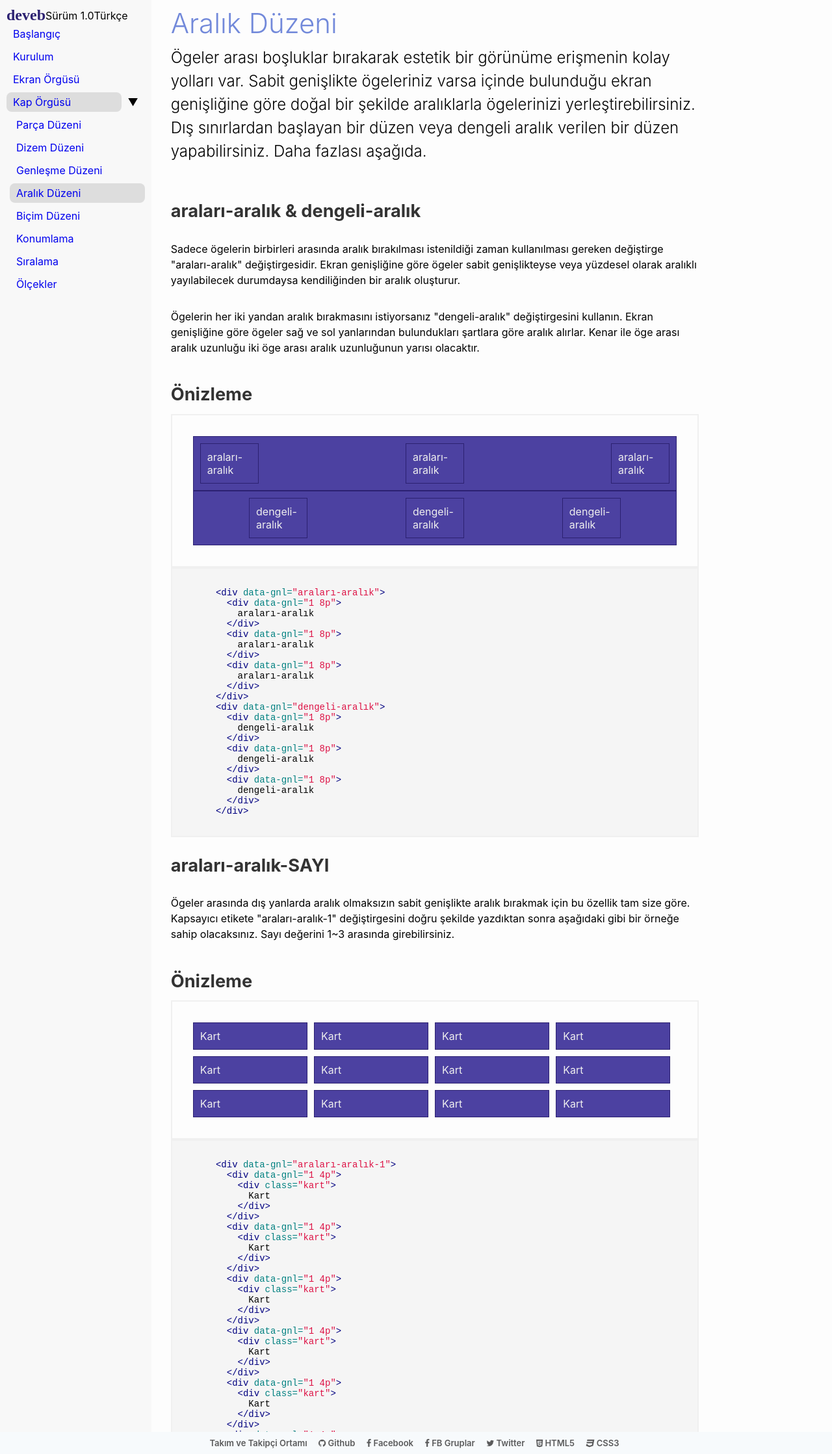
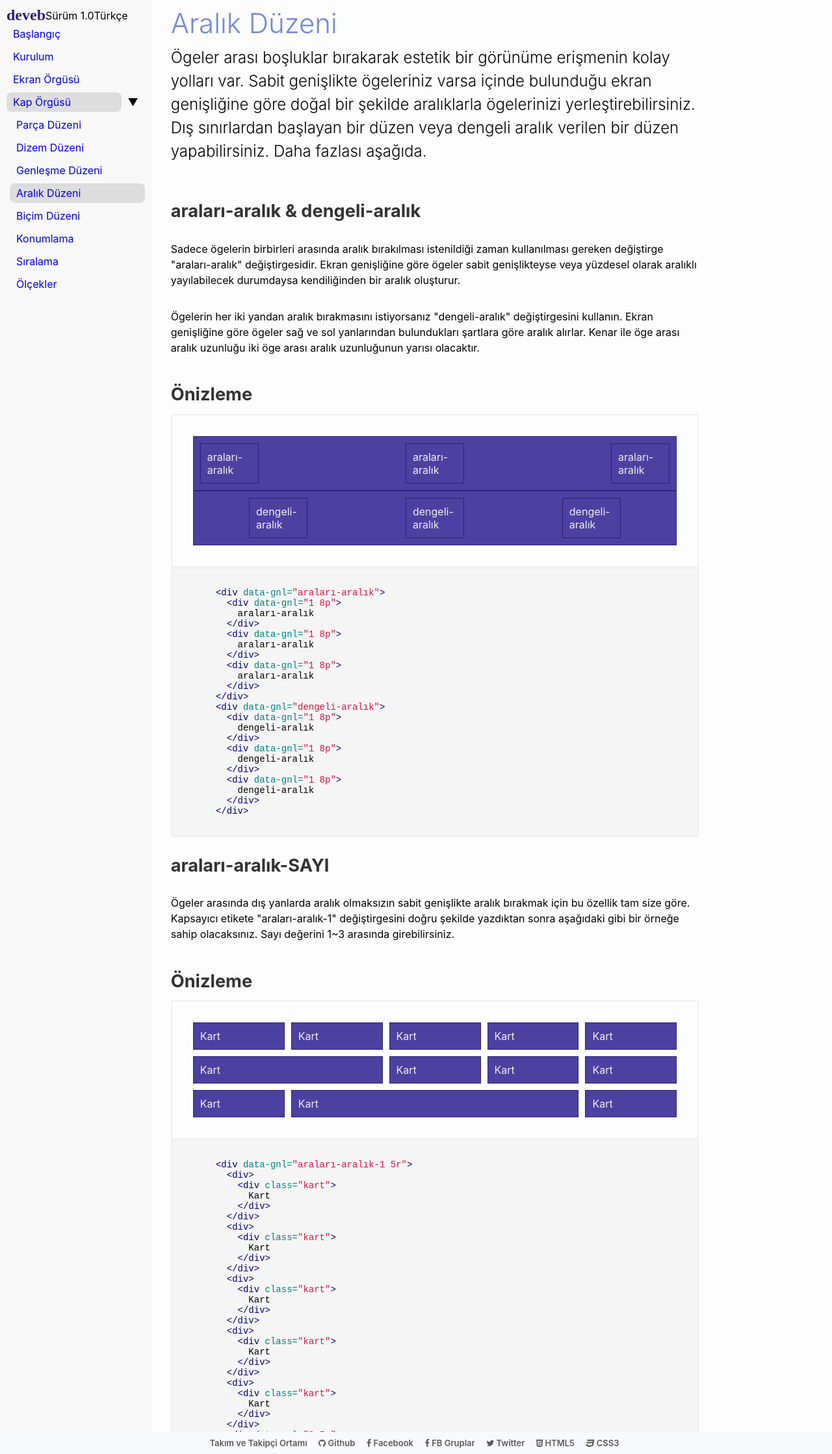
Before and after one commit to data-deveb/data-deveb.github.io, a Jekyll site: the page built from 1.0/tr/kap-orgusu/aralik-duzeni.html, in a window 1280 px wide. Shown: the whole page at 65% size. Built offline with Jekyll 4.4.1, drawn with Linux system fonts in a browser that asks for light colours; some web fonts are replaced.

Commit message:
deveb 1.0 aralık
Aralık özellikleri düzeltildi.

```diff
--- a/1.0/tr/kap-orgusu/aralik-duzeni.html
+++ b/1.0/tr/kap-orgusu/aralik-duzeni.html
@@ -3,15 +3,18 @@ layout: s1n0/varsayilan
 title: Aralık Düzeni
 ---
 	<p class="girlik">
-		Ögeler arası boşluklar bırakarak estetik bir görünüme erişmenin kolay yolları var. Sabit genişlikte ögeleriniz varsa içinde bulunduğu ekran genişliğine göre doğal bir şekilde aralıklarla ögelerinizi yerleştirebilirsiniz. Dış sınırlardan başlayan bir düzen veya dengeli aralık verilen bir düzen yapabilirsiniz. Daha fazlası aşağıda.
+	  Ögeler arası boşluklar bırakarak estetik bir görünüme erişmenin kolay yolları var. Sabit genişlikte ögeleriniz varsa içinde bulunduğu ekran genişliğine göre doğal bir şekilde aralıklarla ögelerinizi yerleştirebilirsiniz. Dış sınırlardan başlayan bir düzen
+	  veya dengeli aralık verilen bir düzen yapabilirsiniz. Daha fazlası aşağıda.
 	</p>
 
 	<h3>araları-aralık & dengeli-aralık</h3>
 	<p>
-		Sadece ögelerin birbirleri arasında aralık bırakılması istenildiği zaman kullanılması gereken değiştirge  "araları-aralık" değiştirgesidir. Ekran genişliğine göre ögeler sabit genişlikteyse veya yüzdesel olarak aralıklı yayılabilecek durumdaysa kendiliğinden bir aralık oluşturur.
+	  Sadece ögelerin birbirleri arasında aralık bırakılması istenildiği zaman kullanılması gereken değiştirge "araları-aralık" değiştirgesidir. Ekran genişliğine göre ögeler sabit genişlikteyse veya yüzdesel olarak aralıklı yayılabilecek durumdaysa kendiliğinden
+	  bir aralık oluşturur.
 	</p>
 	<p>
-		Ögelerin her iki yandan aralık bırakmasını istiyorsanız  "dengeli-aralık" değiştirgesini kullanın. Ekran genişliğine göre ögeler sağ ve sol yanlarından bulundukları şartlara göre aralık alırlar. Kenar ile öge arası aralık uzunluğu iki öge arası aralık uzunluğunun yarısı olacaktır.
+	  Ögelerin her iki yandan aralık bırakmasını istiyorsanız "dengeli-aralık" değiştirgesini kullanın. Ekran genişliğine göre ögeler sağ ve sol yanlarından bulundukları şartlara göre aralık alırlar. Kenar ile öge arası aralık uzunluğu iki öge arası aralık
+	  uzunluğunun yarısı olacaktır.
 	</p>
 	<div class="örnek">
 	  <h3>Önizleme</h3>
@@ -67,68 +70,69 @@ title: Aralık Düzeni
 
 	<h3>araları-aralık-SAYI</h3>
 	<p>
-		Ögeler arasında dış yanlarda aralık olmaksızın sabit genişlikte aralık bırakmak için bu özellik tam size göre. Kapsayıcı etikete "araları-aralık-1" değiştirgesini doğru şekilde yazdıktan sonra aşağıdaki gibi bir örneğe sahip olacaksınız. Sayı değerini 1~3 arasında girebilirsiniz.
+	  Ögeler arasında dış yanlarda aralık olmaksızın sabit genişlikte aralık bırakmak için bu özellik tam size göre. Kapsayıcı etikete "araları-aralık-1" değiştirgesini doğru şekilde yazdıktan sonra aşağıdaki gibi bir örneğe sahip olacaksınız. Sayı değerini
+	  1~3 arasında girebilirsiniz.
 	</p>
 	<div class="örnek">
 	  <h3>Önizleme</h3>
 	  <div class="önizleme-1">
-	  <div data-gnl="araları-aralık-1">
-	    <div data-gnl="1 4p">
+	    <div data-gnl="araları-aralık-1 5r">
+	      <div>
 	        <div class="kart">
 	          Kart
 	        </div>
 	      </div>
-	    <div data-gnl="1 4p">
+	      <div>
 	        <div class="kart">
 	          Kart
 	        </div>
 	      </div>
-	    <div data-gnl="1 4p">
+	      <div>
 	        <div class="kart">
 	          Kart
 	        </div>
 	      </div>
-	    <div data-gnl="1 4p">
+	      <div>
 	        <div class="kart">
 	          Kart
 	        </div>
 	      </div>
-	    <div data-gnl="1 4p">
+	      <div>
 	        <div class="kart">
 	          Kart
 	        </div>
 	      </div>
-	    <div data-gnl="1 4p">
+	      <div data-gnl="2 5p">
 	        <div class="kart">
 	          Kart
 	        </div>
 	      </div>
-	    <div data-gnl="1 4p">
+	      <div>
 	        <div class="kart">
 	          Kart
 	        </div>
 	      </div>
-	    <div data-gnl="1 4p">
+	      <div>
 	        <div class="kart">
 	          Kart
 	        </div>
 	      </div>
-	    <div data-gnl="1 4p">
+	      <div>
 	        <div class="kart">
 	          Kart
 	        </div>
 	      </div>
-	    <div data-gnl="1 4p">
+	      <div>
 	        <div class="kart">
 	          Kart
 	        </div>
 	      </div>
-	    <div data-gnl="1 4p">
+	      <div data-gnl="3 5p">
 	        <div class="kart">
 	          Kart
 	        </div>
 	      </div>
-	    <div data-gnl="1 4p">
+	      <div>
 	        <div class="kart">
 	          Kart
 	        </div>
@@ -137,63 +141,63 @@ title: Aralık Düzeni
 	  </div>
 	</div>
 	{% highlight html %}
-	<div data-gnl="araları-aralık-1">
-	  <div data-gnl="1 4p">
+	<div data-gnl="araları-aralık-1 5r">
+	  <div>
 	    <div class="kart">
 	      Kart
 	    </div>
 	  </div>
-	  <div data-gnl="1 4p">
+	  <div>
 	    <div class="kart">
 	      Kart
 	    </div>
 	  </div>
-	  <div data-gnl="1 4p">
+	  <div>
 	    <div class="kart">
 	      Kart
 	    </div>
 	  </div>
-	  <div data-gnl="1 4p">
+	  <div>
 	    <div class="kart">
 	      Kart
 	    </div>
 	  </div>
-	  <div data-gnl="1 4p">
+	  <div>
 	    <div class="kart">
 	      Kart
 	    </div>
 	  </div>
-	  <div data-gnl="1 4p">
+	  <div data-gnl="2 5p">
 	    <div class="kart">
 	      Kart
 	    </div>
 	  </div>
-	  <div data-gnl="1 4p">
+	  <div>
 	    <div class="kart">
 	      Kart
 	    </div>
 	  </div>
-	  <div data-gnl="1 4p">
+	  <div>
 	    <div class="kart">
 	      Kart
 	    </div>
 	  </div>
-	  <div data-gnl="1 4p">
+	  <div>
 	    <div class="kart">
 	      Kart
 	    </div>
 	  </div>
-	  <div data-gnl="1 4p">
+	  <div>
 	    <div class="kart">
 	      Kart
 	    </div>
 	  </div>
-	  <div data-gnl="1 4p">
+	  <div data-gnl="3 5p">
 	    <div class="kart">
 	      Kart
 	    </div>
 	  </div>
-	  <div data-gnl="1 4p">
+	  <div>
 	    <div class="kart">
 	      Kart
 	    </div>
```
Also changed, not shown: assets/deveb-s1n0/_kap-orgusu.scss (+41 -27 lines), assets/deveb-s1n0/deveb.css, 1 other file. Lines whose indentation alone changed are shown as unchanged.
